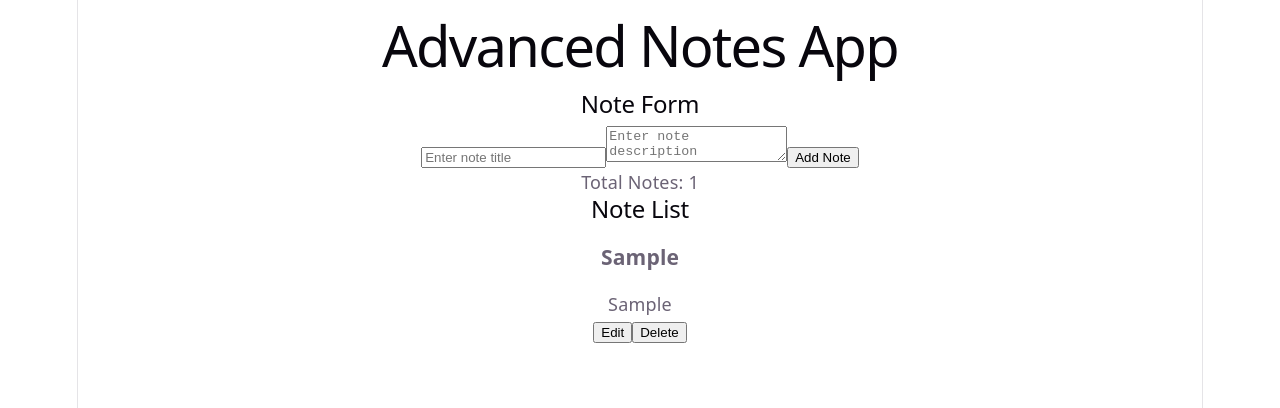
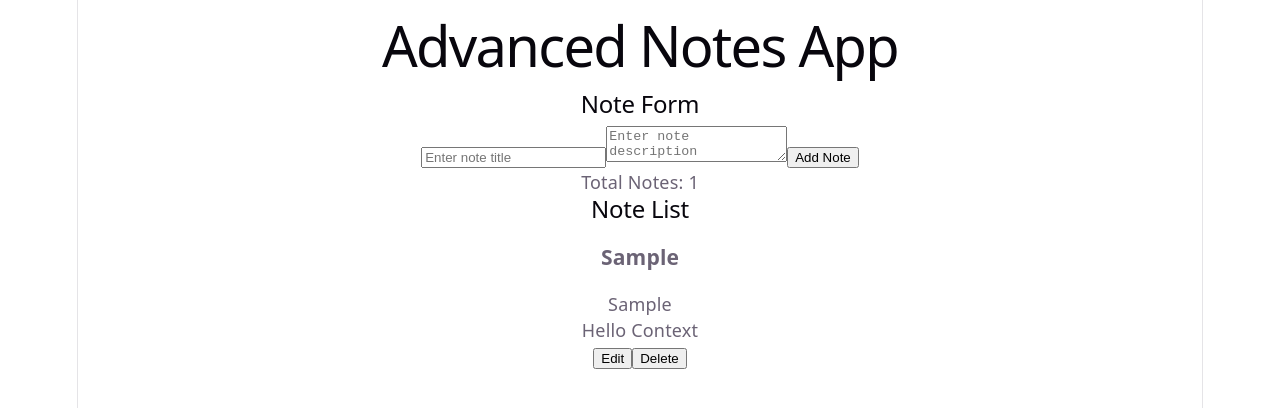
Before and after one commit to abhi12012/react-advanced-note-app, a React (Vite) app: page / in a window 1280 px wide. Both pictures are taken after typing "Sample", "Sample" into the empty fields and a click on the button "Add Note". Shown: the top 408 px of the page. Built offline with nearby package versions, Linux system fonts and the light colour scheme.

Commit message:
feat: use context values in NoteList

```diff
--- a/src/components/NoteItem.jsx
+++ b/src/components/NoteItem.jsx
@@ -1,9 +1,15 @@
+import { useContext } from "react";
+import NotesContext from "../context/NotesContext";
+
 function NoteItem({ note, handleEdit, handleDelete }) {
+  const { message } = useContext(NotesContext);
   return (
     <div>
       <h3>{note.title}</h3>
 
       <p>{note.description || "No description"}</p>
+
+      <p>{message}</p>
 
       <button onClick={() => handleEdit(note.id)}>
         Edit
```
Also changed, not shown: src/App.jsx (+6 -1 lines).
